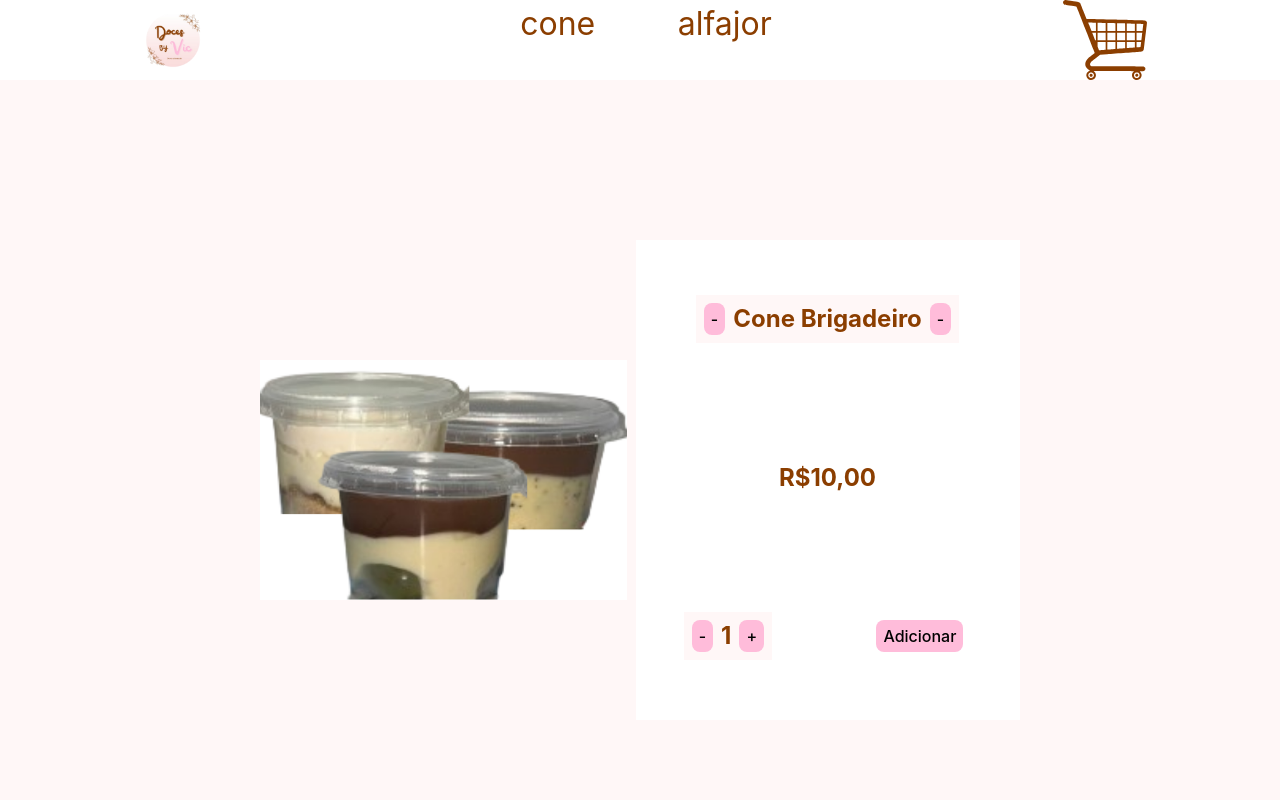
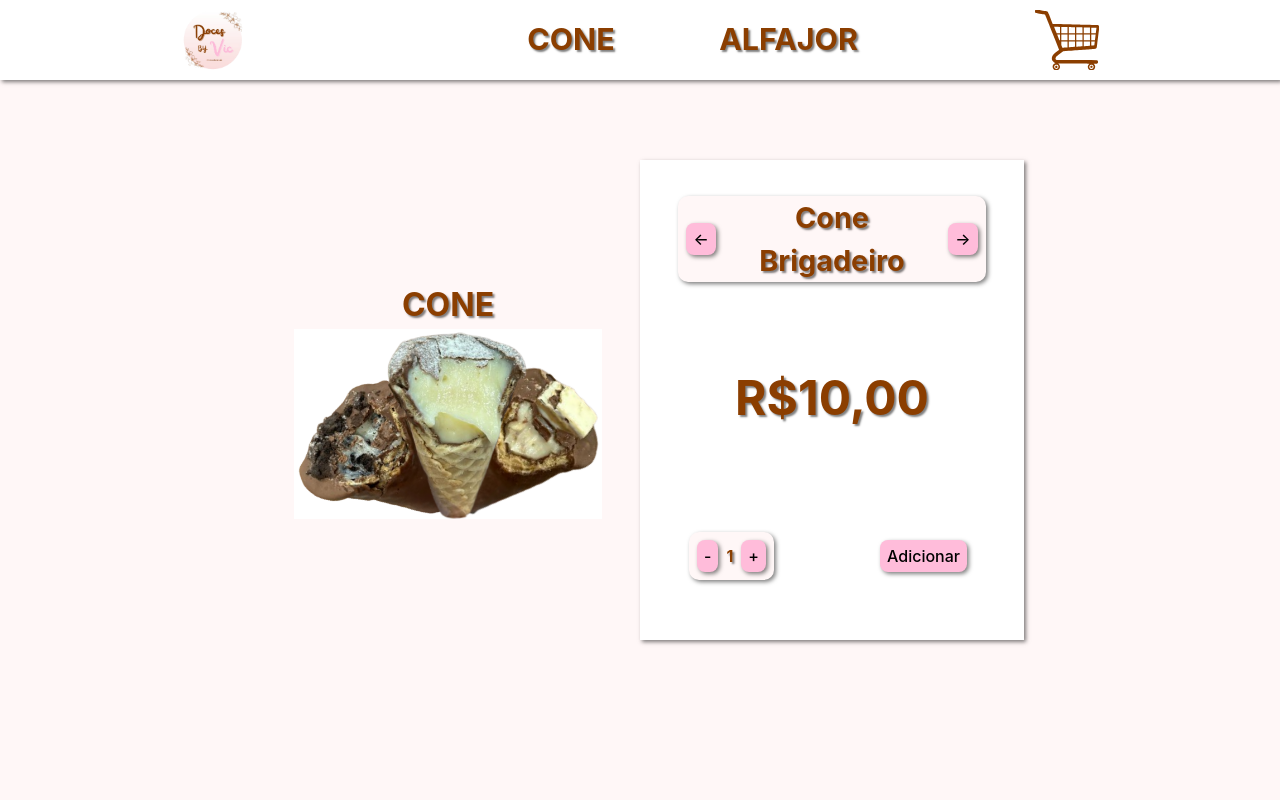
Before and after one commit to MatheusCostaM/docesbyvic, a React (Vite) app: page / in a window 1280 px wide. Shown: the top 800 px of the page. Built offline with nearby package versions, Linux system fonts and the light colour scheme.

Commit message:
adicionando carrinho e funcionalidades relacionadas

```diff
--- a/src/App.css
+++ b/src/App.css
@@ -14,3 +14,9 @@ main {
   justify-content: center;
   align-items: center;
 }
+
+a {
+  text-decoration: none !important;
+  color: inherit !important;
+
+}
--- a/src/App.jsx
+++ b/src/App.jsx
@@ -1,26 +1,100 @@
-import React, { useState } from 'react'
+import React, { useState, useEffect } from 'react'
 import Linha from './Components/Linha'
 import Carrinho from './Components/Carrinho'
 import Navbar from './Components/Navbar'
 
 
 export default function App() {
-  const [carrinho, setCarrinho] = useState([])
+  const [carrinho, setCarrinho] = useState([]);
+  const [openCarrinho, setOpenCarrinho] = useState(true);
+  const [total, setTotal] = useState(0)
+  const [mensagem, setMensagem] = useState("")
 
-  function Adicionar(obj) {
-    newCarrinho = carrinho
+  useEffect(() => {
+    let newTotal = 0;
 
-    newCarrinho.push(obj)
+    for (let i = 0; i < carrinho.length; i++) {
+      newTotal += (carrinho[i].price * carrinho[i].quantity);
+    }
 
-    console.log(carrinho)
+    setTotal(newTotal);
 
-    setCarrinho(newCarrinho)
+  }, [carrinho]);
+
+  const scroll = (id) => {
+    document.getElementById(id).scrollIntoView({ behavior: "smooth", block: "center" });
+  };
+
+  const Abrir = () => {
+
+    let newOpenCarrinho = openCarrinho;
+
+    if (newOpenCarrinho == false) {
+      newOpenCarrinho = true;
+    } else {
+      newOpenCarrinho = false;
+    }
+
+    setOpenCarrinho(newOpenCarrinho);
+
+  }
+
+  const Adicionar = (obj) => {
+    let newCarrinho = [...carrinho];
+
+    newCarrinho.push(obj);
+
+    setCarrinho(newCarrinho);
+
+  }
+
+  const Deletar = (name, quantidade) => {
+
+    let newCarrinho = [...carrinho]
+
+    for (let i = 0; i < carrinho.length; i++) {
+      if (name == carrinho[i].name && quantidade == carrinho[i].quantity) {
+        newCarrinho.splice(i, 1);
+
+        break
+      }
+
+    }
+    setCarrinho(newCarrinho);
+  }
+
+  const LinkarPedido = () => {
+
+    let newMensage = "Quero fazer um pedido."
+    let newText = ""
+
+    if (carrinho.length > 0) {
+
+      newMensage = ""
+
+      newMensage += "Meu Pedido \n"
+
+      for (let i = 0; i < carrinho.length; i++) {
+
+        newText = `${carrinho[i].quantity} - ${carrinho[i].name}: R$${carrinho[i].price},00`
+
+        newMensage += newText + "\n";
+
+
+      }
+
+      newMensage += `Valor Total: R$${total},00`
+
+    }
+
+    setMensagem(encodeURIComponent(newMensage))
 
   }
 
   return (
     <>
-      <Navbar />
+      <Navbar Abrir={Abrir} />
+      <Carrinho openCarrinho={openCarrinho} Abrir={Abrir} carrinho={carrinho} total={total} Deletar={Deletar} LinkarPedido={LinkarPedido} mensagem={mensagem} />
       <Linha Adicionar={Adicionar} />
     </>
 
--- a/src/Components/Carrinho/index.jsx
+++ b/src/Components/Carrinho/index.jsx
@@ -1,50 +1,121 @@
 import React, { useState, useEffect } from 'react'
 import styled from 'styled-components'
+import { Clickavel, Texto } from '../Components';
 
 const Carrinho = styled.div`
 
+width: 70vw;
+height: 70vh;
+background-color: white;
+top: 50%;
+left: 50%;
+transform: translate(-50%, -50%);
+position: fixed;
+z-index: 1;
+display: ${({ $openCarrinho }) => ($openCarrinho ? "none" : "flex")};
+flex-direction: column;
+justify-content: space-around;
+align-items: center;
+box-shadow: 2px 2px 4px rgba(0, 0, 0, 0.5);
+
+div{
+    margin: 1vh;
+}
+
+.divtable{
+    color: white;
+    width: 80%;
+    height: 80%;
+
+    table {
+        width: 100%;
+
+        th {
+            img {
+                filter: invert(0%)
+            }
+        }
+
+        img {
+            max-height: 3vh;
+            filter: invert(100%)
+        }
+    }
+}
+
+th {
+    color: #8b3e00;
+}
+
+td {
+
+    border-radius: 20px;
+    background-color: #8b3e00;
+    text-align: center;
+
+}
+
+tr {
+    max-height: 3vh;
+}
+
+img{
+    max-height: 10vh;
+}
+
+section{
+    display: flex;
+    width: 80%;
+    justify-content: space-around;
+}
+
+
+a {
+    text-decoration: none;
+    color: inherit;
+
+  }
+
 `;
 
-export default ({ carrinho }) => {
-
-    const [total, setTotal] = useState(0)
-
-    useEffect(() => {
-
-        let newTotal = 0
-
-        for (let i = 0; i < carrinho.length; i++) {
-            newTotal = carrinho[i].price
-        }
-
-        setTotal(newTotal)
-
-        console.log(total)
-
-    }, carrinho)
+export default ({ carrinho, openCarrinho, Abrir, Deletar, total, LinkarPedido, mensagem }) => {
 
     return (
-        <Carrinho>
+        <Carrinho $openCarrinho={openCarrinho}>
+            <Clickavel Funcao={Abrir}><img src='/cart.svg' /></Clickavel>
+            <div className='divtable'>
                 <table>
+                    <colgroup>
+                        <col />
+                        <col style={{ width: "60%" }} />
+                        <col />
+                    </colgroup>
                     <thead>
                         <tr>
-                        <th>Quantidade</th>
-                        <th>Nome</th>
-                        <th>Preço</th>
+                            <th><Texto>Quantidade</Texto></th>
+                            <th><Texto>Nome</Texto></th>
+                            <th><Texto>Preço</Texto></th>
+                            <th><Texto><img src="/lixo.png" /></Texto></th>
                         </tr>
                     </thead>
                     <tbody>
                         {carrinho.map((item, index) => (
                             <tr key={index}>
-                            <td>{item.quantity}</td>
-                            <td>{item.name}</td>
-                            <td>{item.price}</td>
+                                <td><Texto>{item.quantity}</Texto></td>
+                                <td><Texto>{item.name}</Texto></td>
+                                <td><Texto>R${item.price},00</Texto></td>
+                                <td><Clickavel Funcao={() => { Deletar(item.name, item.quantity) }}><Texto><img src="/lixo.png" /></Texto></Clickavel></td>
                             </tr>
                         ))}
                     </tbody>
                 </table>
-            <div>{total}</div>
-        </Carrinho>
+            </div>
+            <section>
+                <button><Texto>R${total},00</Texto></button>
+                <Clickavel Funcao={LinkarPedido}><button><a href={`https://wa.me/5511987313427?text=${mensagem}`} target='_blank'><Texto>Finalizar Pedido</Texto></a></button></Clickavel>
+            </section>
+
+        </Carrinho >
 
     )
 }
--- a/src/Components/Components/index.jsx
+++ b/src/Components/Components/index.jsx
@@ -1,12 +1,64 @@
+import { Children } from 'react'
 import styled from 'styled-components'
 
-export const Texto = styled.h1`
+const Txt = styled.h1`
 
-font-size: 1.5rem;
+font-size: ${({ $tamanho }) => $tamanho}rem;
 margin: 0;
 padding:0;
+text-shadow: 2px 2px 2px rgba(0, 0, 0, 0.5);
 
 `
+
+export const Texto = ({ children, tamanho }) => {
+
+    let tamanhoTexto = 1;
+
+    switch (tamanho) {
+
+        case "1":
+            tamanhoTexto = 1.8;
+            break
+        case "2":
+            tamanhoTexto = 3;
+            break
+
+    }
+
+    return (
+        <Txt $tamanho={tamanhoTexto}>
+            {children}
+        </Txt>
+    )
+
+}
+
+const Interagivel = styled.div`
+
+cursor: pointer;
+
+scale: 0.95;
+
+&:hover {
+    scale: 1;
+}
+
+&:active {
+    scale: 0.95;
+    opacity: 0.7;
+}
+
+`
+
+export const Clickavel = ({ children, Funcao }) => {
+
+
+    return (
+        <Interagivel onClick={Funcao}>
+            {children}
+        </Interagivel>
+    )
+}
 
 export const ContainerNormal = styled.div`
 
@@ -25,13 +77,25 @@ export const ContainerColorido = styled.div`
     background-color: #fff7f7;
     height: fit-content;
     max-width: 80%;
+    border-radius: 10px;
+    box-shadow: 2px 2px 4px rgba(0, 0, 0, 0.5);
 
 `
 
-export const Titulo = styled.div`
+const Title = styled.div`
 
     font-size: 2rem;
-    margin: 0 2 0;
+    margin: 0vh 0vh 0vh;
     padding:0;
+    font-weight: bold;
+    text-shadow: 2px 2px 2px rgba(0, 0, 0, 0.5);
 
 `
+
+export const Titulo = ({ children }) => {
+    return (
+        <Title>
+            {children.toUpperCase()}
+        </Title>
+    )
+}
--- a/src/Components/Dados/DBImages.js
+++ b/src/Components/Dados/DBImages.js
@@ -7,7 +7,7 @@ const Imagens = [
         'img': cones
     },
     {
-        'type': 'pote',
+        'type': 'alfajor',
         'img': potes
     }
 ]
--- a/src/Components/Linha/index.jsx
+++ b/src/Components/Linha/index.jsx
@@ -3,6 +3,7 @@ import lista from '../Dados/DBProducts';
 import Lines from '../Dados/DBLines';
 import styled from 'styled-components';
 import Imagens, { auto } from '../Dados/DBImages';
+import { Titulo } from '../Components'
 
 const Line = styled.div`
 
@@ -12,11 +13,35 @@ flex-direction: column;
 align-items: center;
 width: 100vw;
 
-img {
-    height: 30%;
-}
+
+@keyframes appear {
+    from{
+        opacity: 0;
+        transform: translateY(600px);
+    }
+    to {
+        opacity: 1;
+        transform: translateY(0);
+    }
 
 `;
+
+const ContainersProject = styled.div`
+    width: 30vw;
+    height: 60vh;
+    display: flex;
+    flex-direction: column;
+    justify-content: center;
+    align-items: center;
+    text-align: center;
+    color: #8b3e00;
+
+    img {
+        width: 80%;
+
+    }
+
+`
 
 const Tela = styled.div`
     display: flex;
@@ -25,9 +50,16 @@ const Tela = styled.div`
     width: 60vw;
     height: 100vh;
     flex-wrap; wrap;
+
+
+    animation: appear linear;
+    animation-timeline: view();
+    animation-range: entry 0% cover 40%;
+
 `
 
 export default ({ Adicionar }) => {
+
     return (
         <Line>
             {Lines.map((line, index) => {
@@ -40,17 +72,24 @@ export default ({ Adicionar }) => {
                 }
 
                 let imagem = auto;
+                let nome = 'auto';
 
                 for (let i = 0; i < Imagens.length; i++) {
-                    if (Imagens[i].type = line) {
-                        imagem = Imagens[i].img
+
+                    if (Imagens[i].type == line) {
+                        imagem = Imagens[i].img;
+                        nome = Imagens[i].type;
                     }
                 }
 
                 return (
 
                     <Tela key={index}>
-                        <img src={imagem} />
+
+                        <ContainersProject >
+                            <Titulo tamanho="2">{nome}</Titulo>
+                            <img src={imagem} />
+                        </ContainersProject >
                         <Product lista={linelist} Adicionar={Adicionar} />
 
                     </Tela>
--- a/src/Components/Navbar/index.jsx
+++ b/src/Components/Navbar/index.jsx
@@ -1,6 +1,6 @@
 import styled from 'styled-components';
 import Lines from '../Dados/DBLines';
-import { Titulo } from '../Components'
+import { Titulo, Clickavel } from '../Components'
 
 const Navbar = styled.div`
 
@@ -10,29 +10,40 @@ display: flex;
 justify-content: space-around;
 background-color: white;
 color: #8b3e00;
-align-itens: center;
+align-items: center;
+position: fixed;
+z-index: 1;
+box-shadow: 2px 2px 4px rgba(0, 0, 0, 0.5);
 
 div{
-    width: 25%;
+    width: 30%;
     display: flex;
     justify-content: space-around;
     align-itens: center;
+
+    img {
+        max-height: 8vh;
+    }
 }
 
 `
 
-export default () => {
+export default ({ Abrir }) => {
 
 
     return (
         <Navbar>
-            <img src='/logo.png' />
+
+            <Clickavel><img src='/logo.png' /></Clickavel>
+
             <div>
                 {Lines.map((line, index) => (
-                    <Titulo key={index}>{line}</Titulo>)
+                    <Clickavel><Titulo key={index}>{line}</Titulo></Clickavel>)
                 )}
             </div>
-            <img src='/cart.svg' />
+
+            <Clickavel Funcao={Abrir}><img src='/cart.svg' /></Clickavel>
+
         </Navbar>
     )
 }
--- a/src/Components/Product/index.jsx
+++ b/src/Components/Product/index.jsx
@@ -11,11 +11,8 @@ display: flex;
 color: #8b3e00;
 flex-direction: column;
 text-align: center;
+box-shadow: 2px 2px 4px rgba(0, 0, 0, 0.5);
 
-button{
-    background-color: #ffbcda;
-    height: 4vh;
-}
 `;
 
 export default ({ lista, Adicionar }) => {
@@ -76,13 +73,13 @@ export default ({ lista, Adicionar }) => {
         <Product>
             <ContainerNormal>
                 <ContainerColorido>
-                    <button onClick={() => { Option('menos', 'sabor') }}>-</button>
-                    <Texto>{lista[sabor - 1].name}</Texto>
-                    <button onClick={() => { Option('mais', 'sabor') }}>-</button>
+                    <button onClick={() => { Option('menos', 'sabor') }}>&larr;</button>
+                    <Texto tamanho="1">{lista[sabor - 1].name}</Texto>
+                    <button onClick={() => { Option('mais', 'sabor') }}>&rarr;</button>
                 </ContainerColorido>
             </ContainerNormal>
             <ContainerNormal>
-                <Texto>R${lista[sabor - 1].price},00</Texto>
+                <Texto tamanho="2">R${lista[sabor - 1].price},00</Texto>
             </ContainerNormal>
             <ContainerNormal>
                 <ContainerColorido>
--- a/src/index.css
+++ b/src/index.css
@@ -11,6 +11,9 @@
   text-rendering: optimizeLegibility;
   -webkit-font-smoothing: antialiased;
   -moz-osx-font-smoothing: grayscale;
+
+  margin: 0;
+  padding: 0;
 }
 
 a {
@@ -41,6 +44,9 @@ button {
   background-color: #1a1a1a;
   cursor: pointer;
   transition: border-color 0.25s;
+  box-shadow: 2px 2px 4px rgba(0, 0, 0, 0.5);
+  background-color: #ffbcda;
+  height: 4vh;
 }
 
 button:hover {
```
Also changed, not shown: public/lixo.png (added), public/logo.png. Lines whose indentation alone changed are shown as unchanged.
